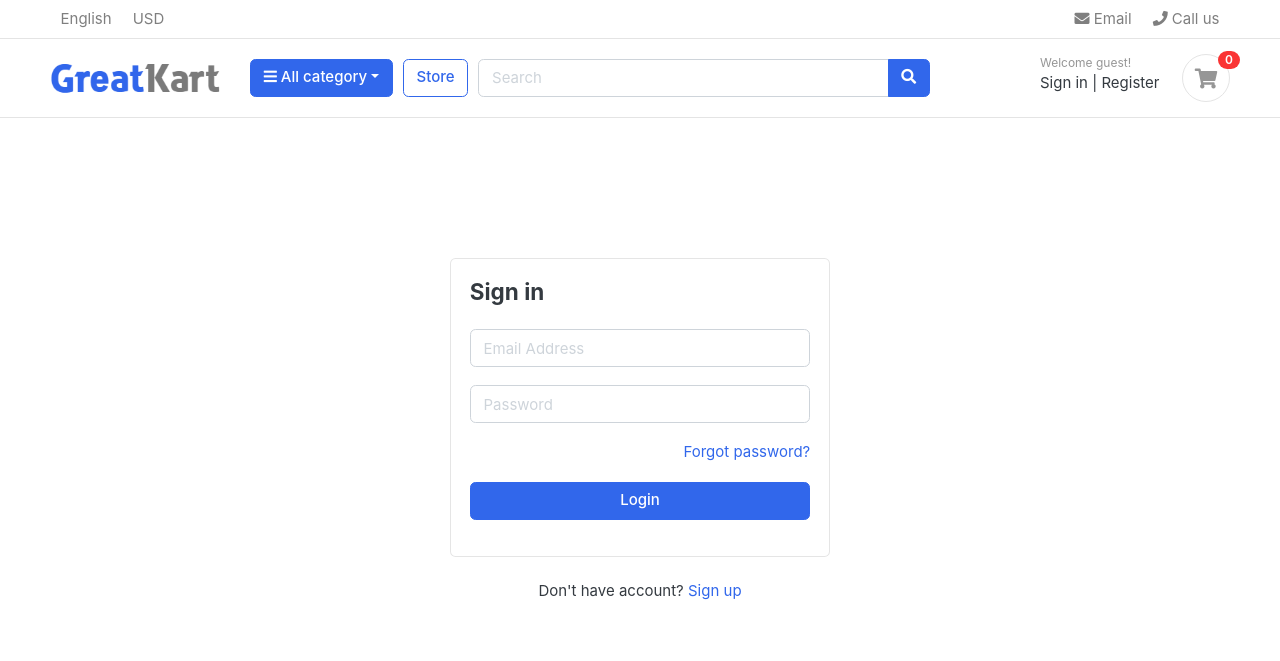
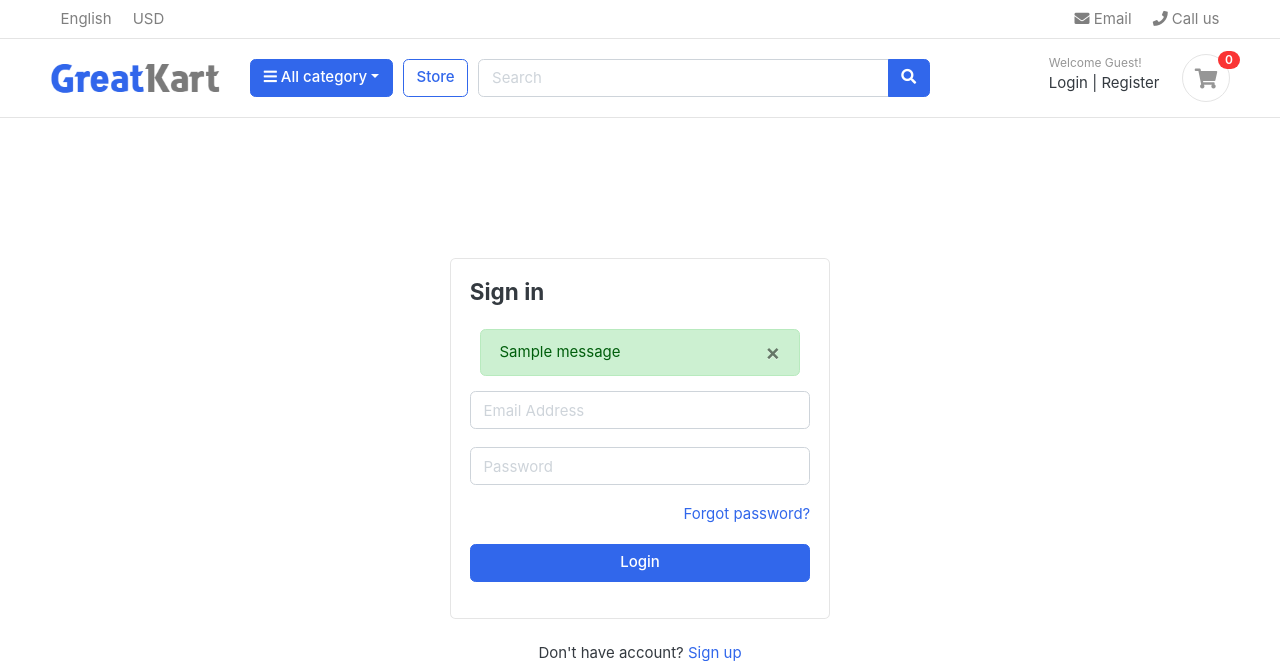
Before and after one commit to hasibafghan/bazaar-marketplace, a Django app: page /accounts/login_user/ in a window 1280 px wide. Shown: the top 661 px of the page. Run offline with Django 5.2, Linux system fonts and the light colour scheme; tables that the repository leaves empty hold one stand-in row (values such as "Sample post"); one stand-in notice (Sample message) is shown; some libraries are stand-ins or nearby versions; some web fonts are replaced.

Commit message:
feat(accounts) : Login and Logout funtionality is done

```diff
--- a/accounts/forms.py
+++ b/accounts/forms.py
@@ -20,6 +20,8 @@ class RegistrationForm(forms.ModelForm):
         return cleaned_data
 
 
+
+# ==================================| just for reminder and practice |=============================================
 
 # from django import forms
 # from crispy_forms.helper import FormHelper
--- a/accounts/models.py
+++ b/accounts/models.py
@@ -52,7 +52,7 @@ class Account(AbstractBaseUser):
     last_login = models.DateTimeField(auto_now_add=True )
     is_admin = models.BooleanField(default=False)
     is_staff = models.BooleanField(default=False)
-    is_active = models.BooleanField(default=False)
+    is_active = models.BooleanField(default=True)
     is_super_admin = models.BooleanField(default=False)
     is_superuser = models.BooleanField(default=False)
 
--- a/accounts/templates/accounts/login_form.html
+++ b/accounts/templates/accounts/login_form.html
@@ -7,12 +7,15 @@
     <div class="card mx-auto" style="max-width: 380px; margin-top:100px;">
       <div class="card-body">
         <h4 class="card-title mb-4">Sign in</h4>
-        <form>
+        {% include 'include/alerts.html' %}
+
+        <form method="POST" action="{% url 'login_user' %}">
+          {% csrf_token %}
           <div class="form-group">
-            <input type="email" class="form-control" placeholder="Email Address" />
+            <input type="email" class="form-control" placeholder="Email Address" name="email" />
           </div> <!-- form-group// -->
           <div class="form-group">
-            <input type="password" class="form-control" placeholder="Password" />
+            <input type="password" class="form-control" placeholder="Password" name="password" />
           </div> <!-- form-group// -->
 
           <div class="form-group">
--- a/accounts/templates/accounts/register_form.html
+++ b/accounts/templates/accounts/register_form.html
@@ -9,6 +9,7 @@
       <article class="card-body">
         <header class="mb-4">
           <h4 class="card-title">Sign up</h4>
+          {% include 'include/alerts.html' %}
         </header>
         <form method="post">
           {% csrf_token %}
--- a/accounts/views.py
+++ b/accounts/views.py
@@ -1,5 +1,6 @@
 from django.shortcuts import render , redirect
 from django.contrib import messages
+from django.contrib.auth import login , logout , authenticate
 from .forms import RegistrationForm
 from .models import Account
 
@@ -27,8 +28,23 @@ def register_user(request):
 
 
 def login_user(request):
+    if request.method == 'POST':
+        email = request.POST['email']
+        password = request.POST['password']
+
+        user = authenticate(request , username = email , password = password)
+
+        if user is not None:
+            login(request , user)
+            messages.success(request , 'Login was successfully.')
+            return redirect('home')
+        else:
+            messages.error(request , 'Invalid email or password.')
+            return redirect('login_user')
+
     return render(request , 'accounts/login_form.html')
 
 
 def logout_user(request):
-    pass
+    logout(request)
+    return redirect('home')
--- a/core/settings.py
+++ b/core/settings.py
@@ -138,11 +138,10 @@ USE_TZ = True
 # https://docs.djangoproject.com/en/5.1/howto/static-files/
 
 STATIC_URL = 'static/'
-
+STATIC_ROOT = BASE_DIR / 'static'
 STATICFILES_DIRS = [
     BASE_DIR / 'static',
 ]
-STATIC_ROOT = BASE_DIR / 'staticfiles'
 
 # Media files
 MEDIA_URL = 'media/'
@@ -160,3 +159,6 @@ DEFAULT_AUTO_FIELD = 'django.db.models.BigAutoField'
 # LOGOUT_REDIRECT_URL = ''
 
 AUTH_USER_MODEL = 'accounts.Account'
+# AUTHENTICATION_BACKENDS = [
+#     'django.contrib.auth.backends.ModelBackend',  # enables email or custom field as username
+# ]
--- /dev/null
+++ b/templates/include/alerts.html
@@ -0,0 +1,19 @@
+{% if messages %}
+  {% for message in messages %}
+    <div id="message" class="container">
+      <div
+        class="alert
+          {% if message.tags == 'error' %}alert-danger
+          {% elif message.tags == 'success' %}alert-success
+          {% elif message.tags == 'warning' %}alert-warning
+          {% else %}alert-info{% endif %}"
+        role="alert"
+      >
+        <button type="button" class="close" data-dismiss="alert" aria-label="Close">
+          <span aria-hidden="true">&times;</span>
+        </button>
+        {{ message }}
+      </div>
+    </div>
+  {% endfor %}
+{% endif %}
--- a/templates/include/header.html
+++ b/templates/include/header.html
@@ -60,9 +60,23 @@
         <div class="col-lg-3 col-sm-6 col-8 order-2 order-lg-3">
           <div class="d-flex justify-content-end mb-3 mb-lg-0">
             <div class="widget-header mr-4">
-              <small class="title text-muted">Welcome guest!</small>
+              {% if user.is_authenticated %}
+              <small class="title text-muted">Welcome {{user.first_name}}!</small>
               <div>
-                <a href="{% url 'login_user' %}">Sign in</a> <span class="dark-transp">|</span>
+                <a href="{% url 'login_user' %}">Dashboard</a> <span class="dark-transp">|</span>
+                <a href="{% url 'logout_user' %}">logout</a>
+              </div>
+            </div>
+            <a href="{% url 'cart' %}" class="widget-header">
+              <div class="icon icon-sm rounded-circle border">
+                <i class="fa fa-shopping-cart"></i>
+              </div>
+              <span class="badge badge-pill badge-danger notify">{{ cart_count }}</span>
+            </a>
+            {% else %}
+            <small class="title text-muted">Welcome Guest!</small>
+              <div>
+                <a href="{% url 'login_user' %}">Login</a> <span class="dark-transp">|</span>
                 <a href="{% url 'register_user' %}">Register</a>
               </div>
             </div>
@@ -72,6 +86,7 @@
               </div>
               <span class="badge badge-pill badge-danger notify">{{ cart_count }}</span>
             </a>
+            {% endif %}
           </div> <!-- widgets-wrap.// -->
         </div> <!-- col.// -->
       </div> <!-- row.// -->
```
Also changed, not shown: accounts/migrations/0003_alter_account_is_active.py (added).
